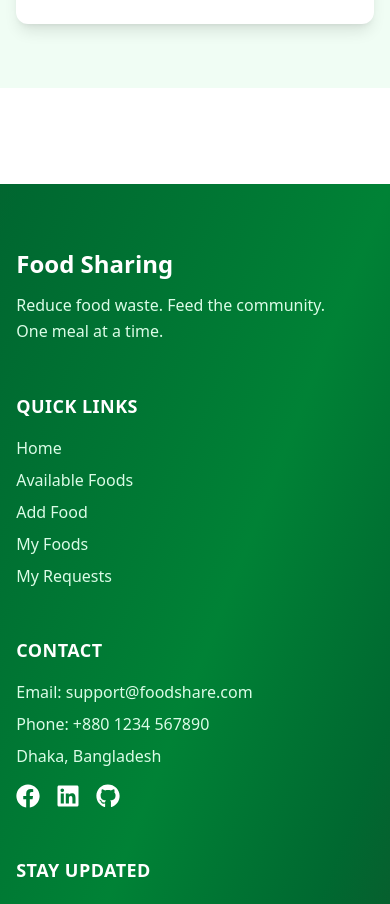
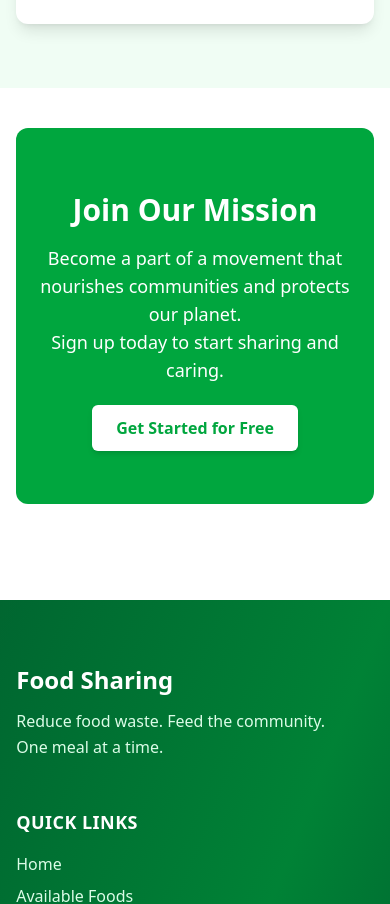
Before and after one commit to mdalamin2002/Food-Sharing-Website-client, a React (Vite) app: page / in a window 390 px wide. Shown: the part 4925-5829 px from the top of the page. Built offline with nearby package versions, Linux system fonts and the light colour scheme; no server answers.

Commit message:
mission add

```diff
--- /dev/null
+++ b/src/components/JoinMission.jsx
@@ -0,0 +1,21 @@
+import React from "react";
+import { Link } from "react-router";
+
+const JoinMission = () => {
+  return (
+    <section className="bg-green-600 text-white py-16 px-4 rounded-xl mx-4 md:mx-10 my-10 text-center">
+      <h2 className="text-3xl md:text-4xl font-bold mb-4">Join Our Mission</h2>
+      <p className="text-lg max-w-2xl mx-auto mb-8">
+        Become a part of a movement that nourishes communities and protects our planet.
+        <br />
+        Sign up today to start sharing and caring.
+      </p>
+      <Link to={'/registration'} className="bg-white text-green-600 font-semibold px-6 py-3 rounded-md shadow-md hover:bg-gray-100 transition">
+        Get Started for Free
+      </Link>
+    </section>
+  );
+};
+
+// eslint-disable-next-line no-irregular-whitespace
+export default JoinMission;
--- a/src/pages/Home.jsx
+++ b/src/pages/Home.jsx
@@ -2,6 +2,7 @@ import Banner from "../components/Banner";
 import FoodReviews from "../components/FoodReviews";
 import Footer from "../components/Footer";
 import HowItWorks from "../components/HowItWorks";
+import JoinMission from "../components/JoinMission";
 import SalesPromotion from "../components/SalesPromotion";
 import FeaturedFoods from "./FeaturedFoods";
 
@@ -16,6 +17,7 @@ const Home = () => {
       <SalesPromotion></SalesPromotion>
 
       <HowItWorks></HowItWorks>
+      <JoinMission></JoinMission>
 
       <Footer></Footer>
     </>
```
